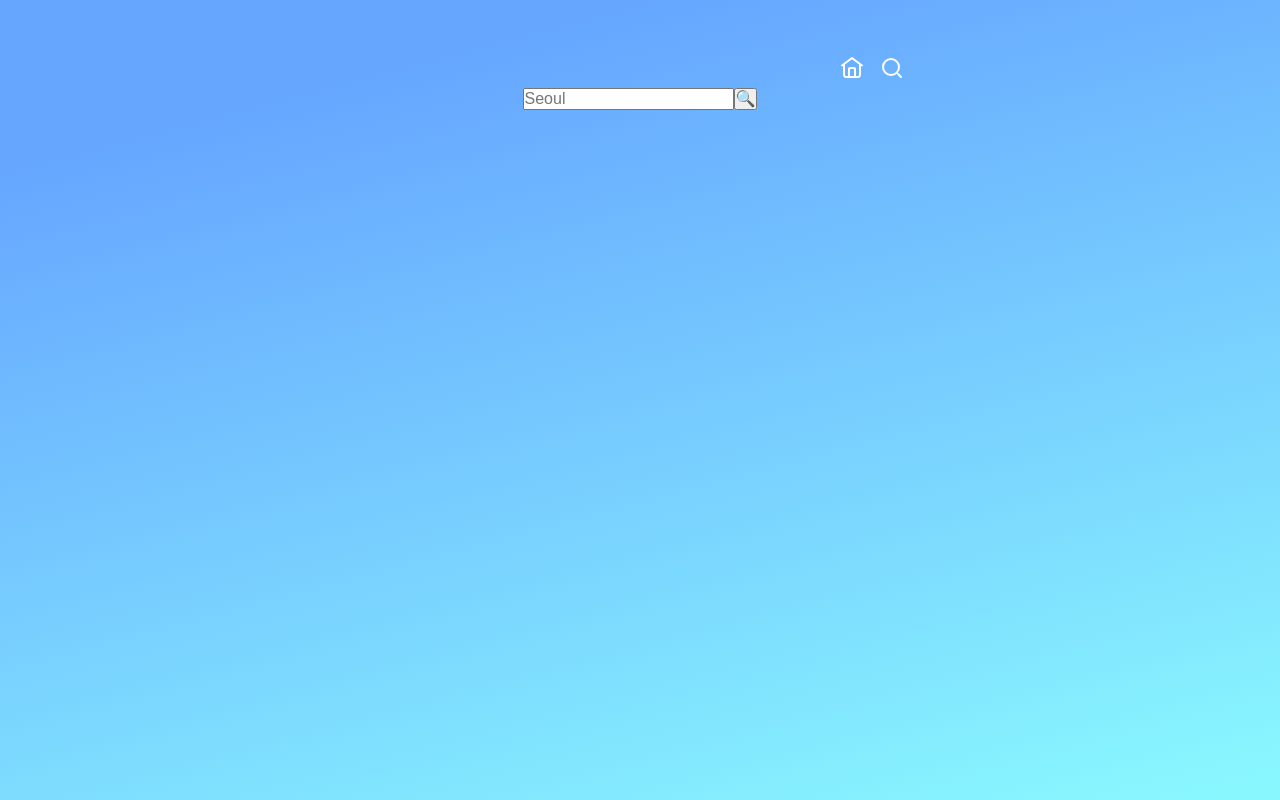
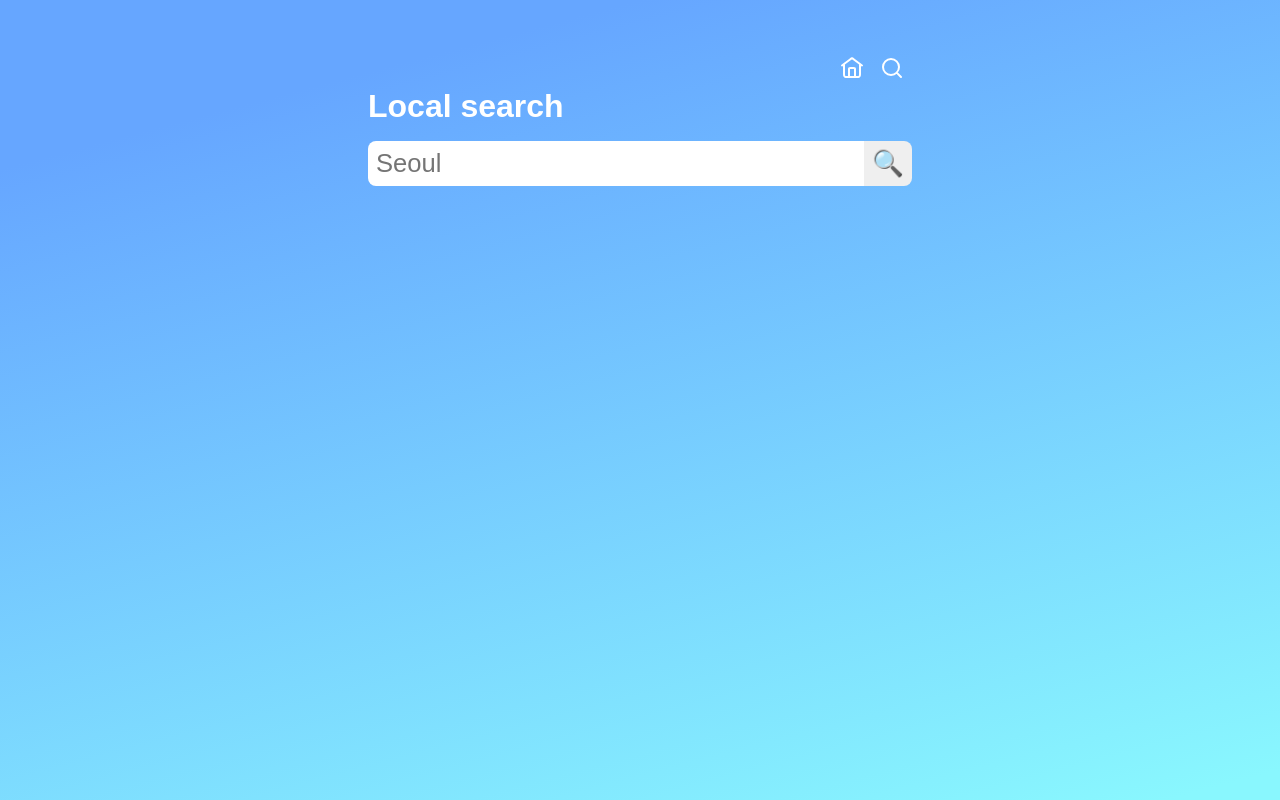
Before and after one commit to fe-Jay/weatherSPA, a React (Create React App) app: page /search in a window 1280 px wide. Built offline with nearby package versions, Linux system fonts and the light colour scheme; a web font is replaced by a local one.

Commit message:
💅 Styled Component 적용

```diff
--- a/src/Component/Search.jsx
+++ b/src/Component/Search.jsx
@@ -1,6 +1,6 @@
 import React from 'react'
 import { useNavigate } from 'react-router-dom';
-
+import styled from 'styled-components';
 
 export default function Search({ setInputLocation, preInput, setPreInput }) {
     const navigate = useNavigate();
@@ -13,7 +13,8 @@ export default function Search({ setInputLocation, preInput, setPreInput }) {
     }
 
     return (
-        <article className='search'>
+        <SearchForm>
+            <h2>Local search</h2>
             <form onSubmit={submitForm}>
                 <input
                     type="text"
@@ -23,6 +24,33 @@ export default function Search({ setInputLocation, preInput, setPreInput }) {
                 />
                 <button type="submit">🔍</button>
             </form>
-        </article>
+        </SearchForm>
     )
 }
+
+const SearchForm = styled.article`
+        h2 {
+            font-size: clamp(1.5rem, 4vw, 2rem);
+            margin-bottom: 1rem;
+            text-align: left;
+        }
+        form {
+            display: flex;
+            input {
+                flex: 1 0 0;
+                padding: 0.5rem;
+                border: none;
+                border-radius: 0.5rem 0 0 0.5rem;
+                outline: none;
+                font-size: clamp(1rem, 3vw, 2vw);
+            }
+            button {
+                padding: 0.5rem;
+                border: none;
+                border-radius: 0 0.5rem 0.5rem 0;
+                outline: none;
+                font-size: clamp(1rem, 3vw, 2vw);
+                cursor: pointer;
+            }
+        }
+`
```
